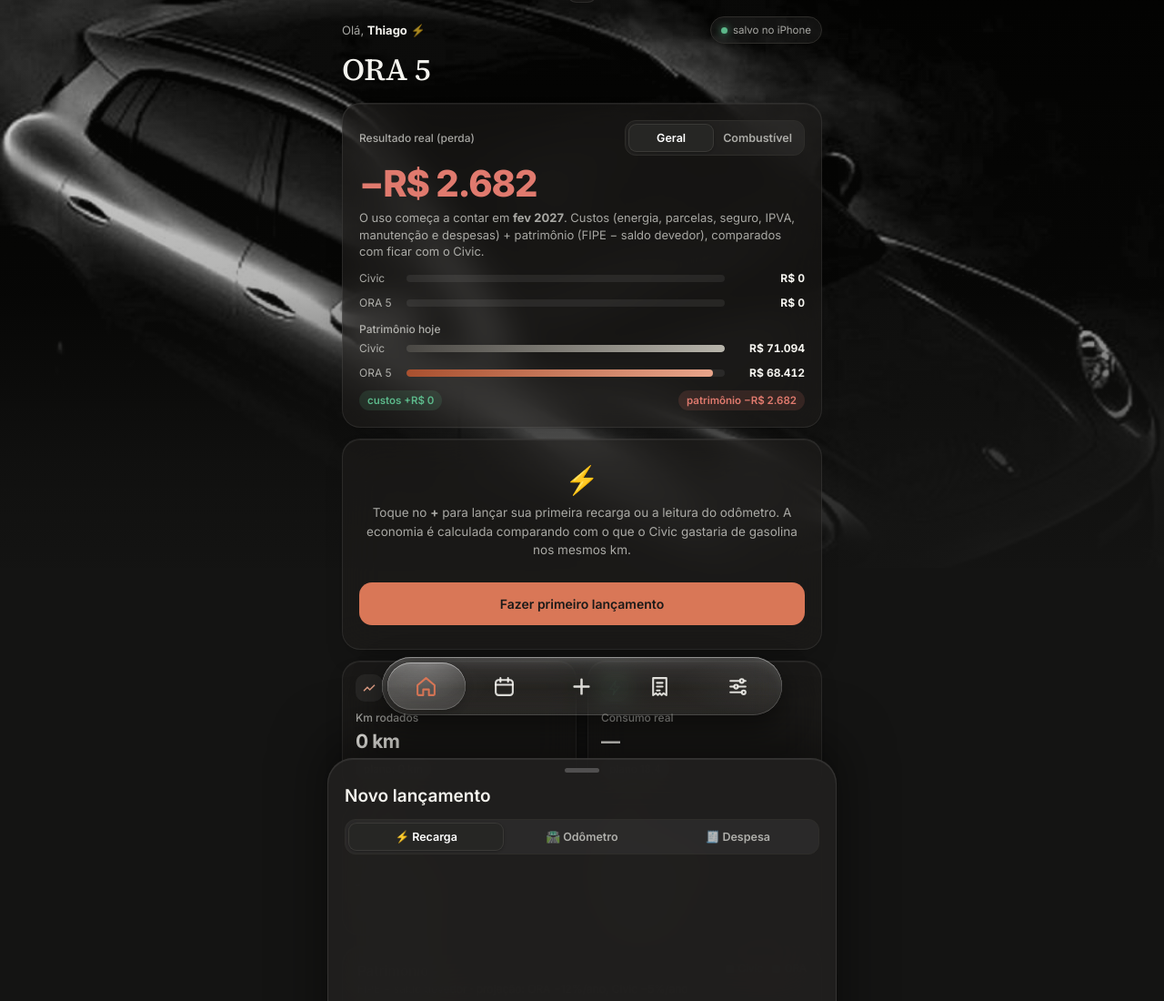
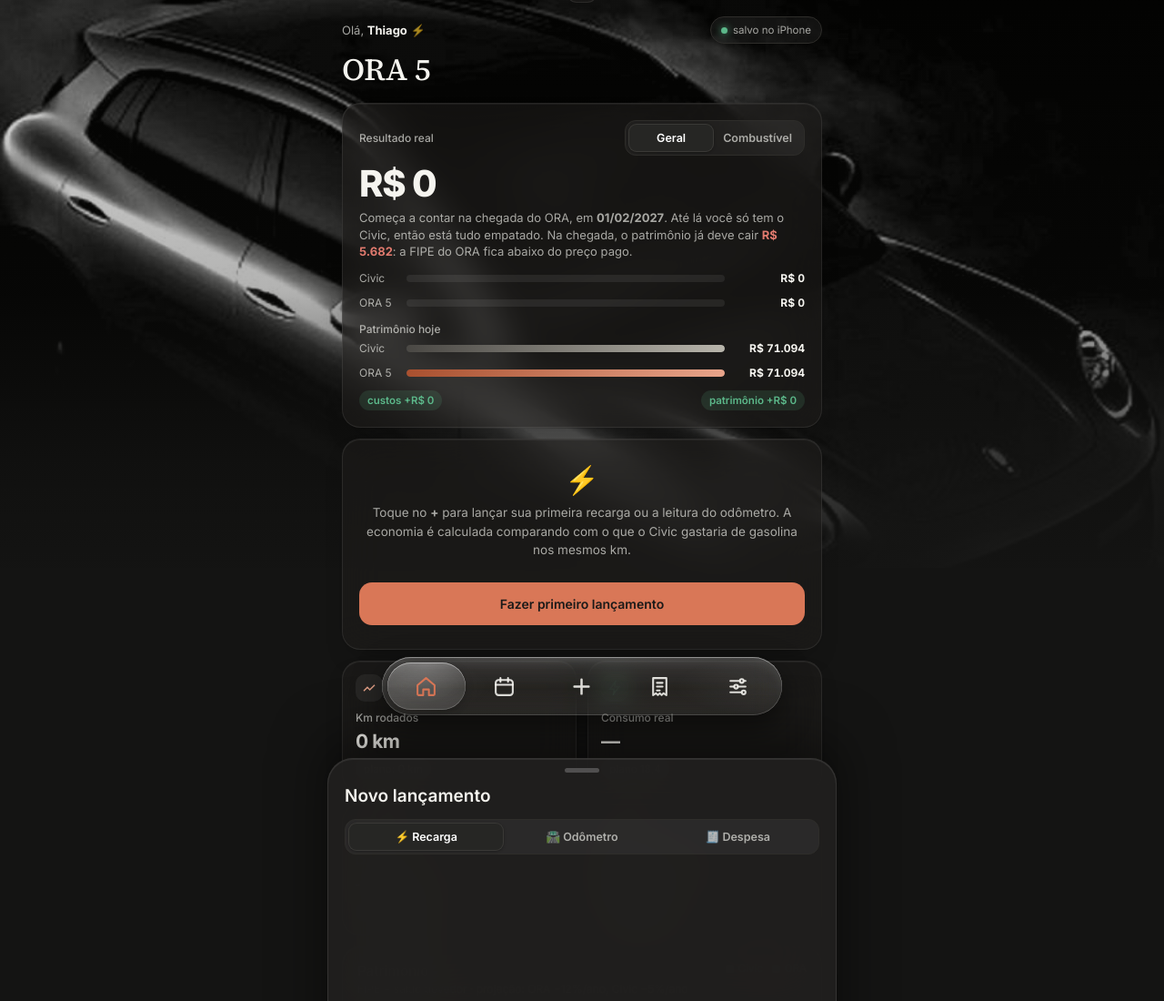
Before and after one commit to trsecco/ORA-5, a plain HTML site: page index.html in a window 1280 px wide. Shown: the top 1100 px of the page at 91% size. Drawn offline with Linux system fonts and the light colour scheme.

Commit message:
Antes da chegada do ORA, os dois cenários ficam empatados
Co-Authored-By: Claude Opus 5.5 <noreply@anthropic.com>
Claude-Session: https://claude.ai/code/session_01UEES5rZYxf6HChCErvLCCj

```diff
--- a/index.html
+++ b/index.html
@@ -421,9 +421,12 @@ function render(){
   document.getElementById("hGer").style.display=HM==="ger"?"block":"none";
   if(HM==="ger"){
     const pt=patr(todayISO()), dpat=pt.ora-pt.civ, v=R.ecoTot+dpat;
-    document.getElementById("hLbl").textContent=v>=0?"Resultado real":"Resultado real (perda)";
-    document.getElementById("hVal").textContent=(v>=0?"+":"−")+brl(Math.abs(v)); document.getElementById("hVal").style.color=v>=0?"var(--green)":"var(--red)";
-    document.getElementById("hSub").innerHTML=(!R.started?`O uso começa a contar em <b>${mname(mkey(S.inicio))}</b>. `:"")+`Custos (energia, parcelas, seguro, IPVA, manutenção e despesas) + patrimônio (FIPE − saldo devedor), comparados com ficar com o Civic.`;
+    document.getElementById("hLbl").textContent=pt.pre?"Resultado real":v>=0?"Resultado real":"Resultado real (perda)";
+    document.getElementById("hVal").textContent=pt.pre?"R$ 0":(v>=0?"+":"−")+brl(Math.abs(v)); document.getElementById("hVal").style.color=pt.pre?"var(--tx)":v>=0?"var(--green)":"var(--red)";
+    let ent=null; if(pt.pre){const mk=S.inicio.slice(0,7);ent=(fipeAt("ora",mk)-saldoApos(pagasAte(S.inicio)))-(fipeAt("civic",mk)+CT().cash)}
+    document.getElementById("hSub").innerHTML=pt.pre
+      ?`Começa a contar na chegada do ORA, em <b>${S.inicio.split("-").reverse().join("/")}</b>. Até lá você só tem o Civic, então está tudo empatado.${ent<0?` Na chegada, o patrimônio já deve cair <b style="color:var(--red)">${brl(-ent)}</b>: a FIPE do ORA fica abaixo do preço pago.`:""}`
+      :`Custos (energia, parcelas, seguro, IPVA, manutenção e despesas) + patrimônio (FIPE − saldo devedor), comparados com ficar com o Civic.`;
     const mx=Math.max(R.civTot,R.oraTot,1);
     document.getElementById("gCiv").style.width=(R.civTot/mx*100)+"%"; document.getElementById("gOra").style.width=(R.oraTot/mx*100)+"%";
     document.getElementById("gCivV").textContent=brl(R.civTot); document.getElementById("gOraV").textContent=brl(R.oraTot);
@@ -645,7 +648,8 @@ function pagasAte(d){const st=parcStart();if(d<st)return 0;let k=monthsBetween(s
 function fipeAt(car,mk){const c=CT(),h=(FIPE[car]&&FIPE[car].hist)||{},ks=Object.keys(h).sort();if(!ks.length)return 0;
   let b=ks.filter(k=>k<=mk).pop();if(!b)return h[ks[0]];if(b===mk||b!==ks[ks.length-1])return h[b];
   const dep=(car==="ora"?c.depOra:c.depCiv)/100;return h[b]*Math.pow(1-dep,monthsBetween(b,mk)/12)}
-function patr(d){const mk=d.slice(0,7),c=CT(),k=pagasAte(d);return{ora:fipeAt("ora",mk)-saldoApos(k),civ:fipeAt("civic",mk)+c.cash,k}}
+function patr(d){const mk=d.slice(0,7),c=CT(),civ=fipeAt("civic",mk)+c.cash;
+  if(d<S.inicio)return{ora:civ,civ,k:0,pre:true};const k=pagasAte(d);return{ora:fipeAt("ora",mk)-saldoApos(k),civ,k}}
 function segInd(seg){const on=seg.querySelector("button.on"),ind=seg.querySelector(".ind");if(!on||!ind)return;ind.style.width=on.offsetWidth+"px";ind.style.transform=`translateX(${on.offsetLeft-3}px)`}
 function mkSeg(el,onChange){el.querySelectorAll("button").forEach(b=>b.onclick=()=>{if(b.classList.contains("on"))return;el.querySelectorAll("button").forEach(x=>x.classList.remove("on"));b.classList.add("on");segInd(el);onChange(b.dataset.t||b.dataset.l)});requestAnimationFrame(()=>segInd(el))}
 function odoBlock(opt){const lo=lastOdo();return `<div class="odo">
@@ -982,7 +986,7 @@ buildSettings(); render(); tbShape(); initDB();
 mkSeg(document.getElementById("heroSeg"),t=>{try{localStorage.setItem("oc_hero",t)}catch(e){}render()});
 mkSeg(document.getElementById("effSeg"),t=>{EFF.d=+t;drawEff()});mkSeg(document.getElementById("effY"),t=>{EFF.y=t;drawEff()});
 /* ======================= atualização automática ======================= */
-const APP_V="202611141745";
+const APP_V="202611141749";
 async function checkUpdate(){try{const r=await fetch("version.json?t="+Date.now(),{cache:"no-store"});if(!r.ok)return;const d=await r.json();
   if(d.v&&d.v!==APP_V){const k="oc_upd_"+d.v;if(sessionStorage.getItem(k))return;sessionStorage.setItem(k,1);location.replace(location.pathname+"?v="+d.v)}}catch(e){}}
 checkUpdate();document.addEventListener("visibilitychange",()=>{if(document.visibilityState==="visible")checkUpdate()});
--- a/version.json
+++ b/version.json
@@ -1 +1 @@
-{"v":"202611141745"}
+{"v":"202611141749"}
```
